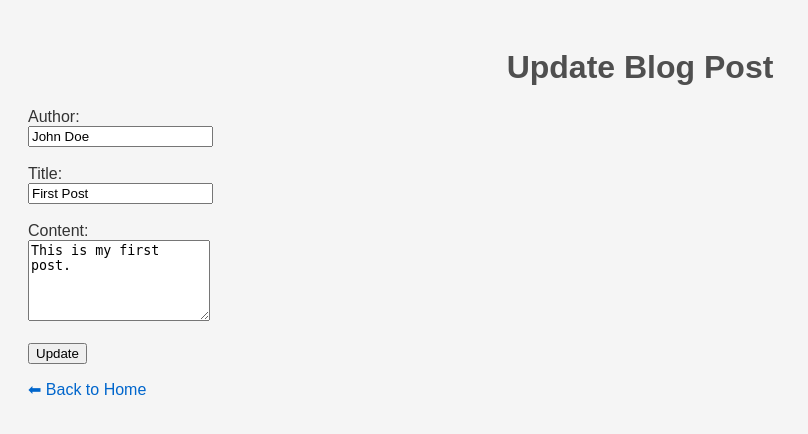
After one commit to Crabmann2025/-Blog-application-with-Flask, a Flask app: page /update/1 in a window 1280 px wide. The commit adds this page. Shown: the top 434 px of the page, without its empty margins (0-808 px from the left). Run offline with Flask 3, Linux system fonts and the light colour scheme.

Commit message:
added update function and created update.html

```diff
--- a/app.py
+++ b/app.py
@@ -19,7 +19,15 @@ def save_posts(posts):
     with open(POSTS_FILE, "w") as file:
         json.dump(posts, file, indent=4)
 
-# Index route (home page)
+# Helper: fetch a single post by ID
+def fetch_post_by_id(post_id):
+    posts = load_posts()
+    for post in posts:
+        if post["id"] == post_id:
+            return post
+    return None
+
+# Index route
 @app.route('/')
 def index():
     blog_posts = load_posts()
@@ -57,5 +65,24 @@ def delete(post_id):
     save_posts(blog_posts)
     return redirect(url_for('index'))
 
+# Update a post
+@app.route('/update/<int:post_id>', methods=['GET', 'POST'])
+def update(post_id):
+    blog_posts = load_posts()
+    post = fetch_post_by_id(post_id)
+    if post is None:
+        return "Post not found", 404
+
+    if request.method == 'POST':
+        # Update the post details
+        post['author'] = request.form.get("author")
+        post['title'] = request.form.get("title")
+        post['content'] = request.form.get("content")
+        save_posts(blog_posts)
+        return redirect(url_for('index'))
+
+    # GET request: show update form
+    return render_template('update.html', post=post)
+
 if __name__ == '__main__':
     app.run(debug=True)
--- a/templates/index.html
+++ b/templates/index.html
@@ -15,7 +15,10 @@
         <h2>{{ post.title }}</h2>
         <p><em>Written by {{ post.author }}</em></p>
         <p>{{ post.content }}</p>
-        <p><a href="{{ url_for('delete', post_id=post.id) }}">🗑 Delete</a></p>
+        <p>
+            <a href="{{ url_for('update', post_id=post.id) }}">✏️ Update</a> |
+            <a href="{{ url_for('delete', post_id=post.id) }}">🗑 Delete</a>
+        </p>
     </div>
     {% endfor %}
 </body>
--- /dev/null
+++ b/templates/update.html
@@ -0,0 +1,27 @@
+<!DOCTYPE html>
+<html lang="en">
+<head>
+    <meta charset="UTF-8">
+    <meta name="viewport" content="width=device-width, initial-scale=1.0">
+    <title>Update Blog Post</title>
+    <link rel="stylesheet" href="{{ url_for('static', filename='style.css') }}">
+</head>
+<body>
+    <h1>Update Blog Post</h1>
+
+    <form action="{{ url_for('update', post_id=post['id']) }}" method="POST">
+        <label for="author">Author:</label><br>
+        <input type="text" id="author" name="author" value="{{ post['author'] }}" required><br><br>
+
+        <label for="title">Title:</label><br>
+        <input type="text" id="title" name="title" value="{{ post['title'] }}" required><br><br>
+
+        <label for="content">Content:</label><br>
+        <textarea id="content" name="content" rows="5" required>{{ post['content'] }}</textarea><br><br>
+
+        <button type="submit">Update</button>
+    </form>
+
+    <p><a href="{{ url_for('index') }}">⬅ Back to Home</a></p>
+</body>
+</html>
```
